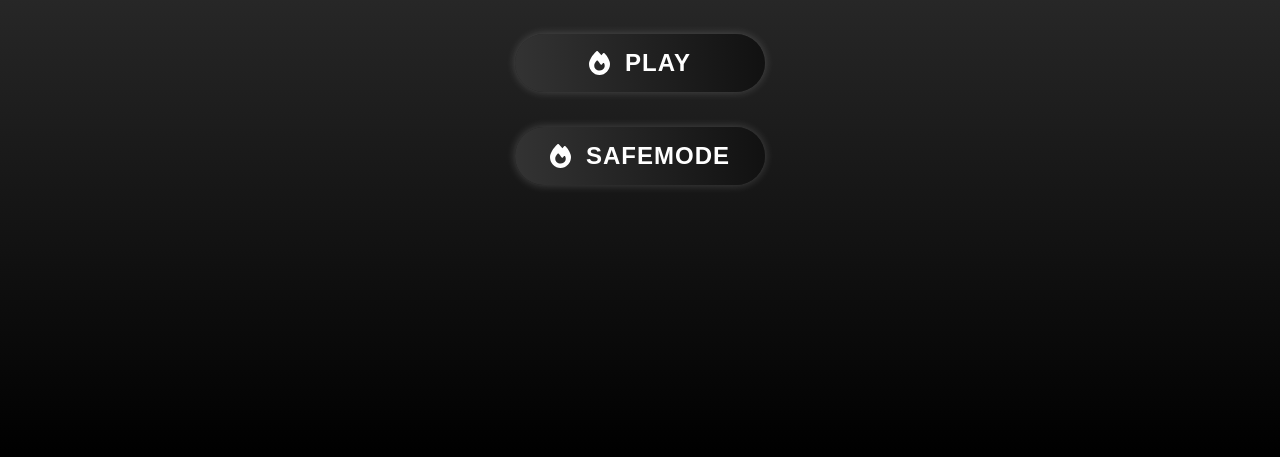
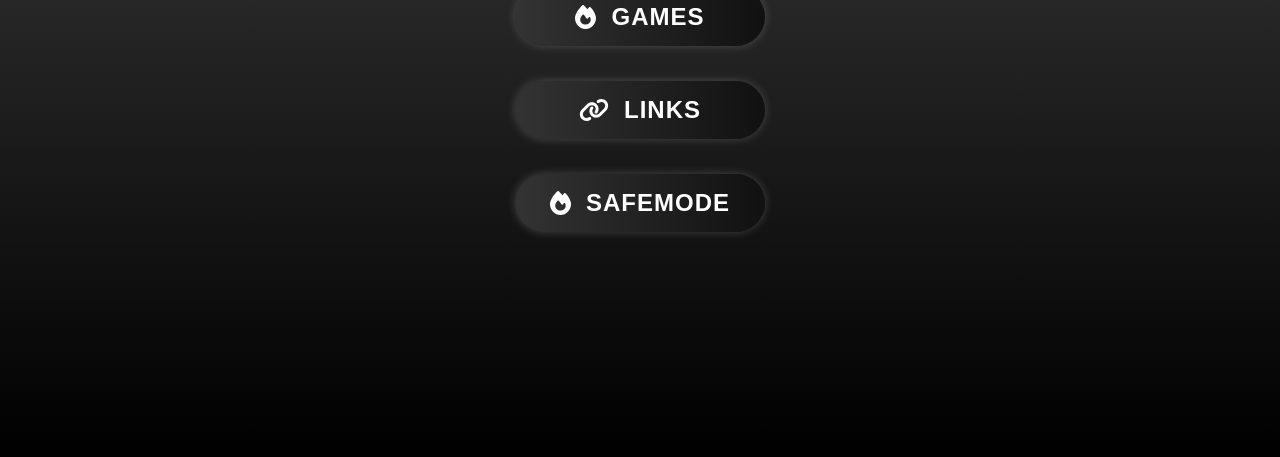
Before and after one commit to Clienttl/Clienttl.github.io, a plain HTML site: page index.html in a window 1280 px wide. Shown: the part 343-800 px from the top of the page. Drawn offline with Linux system fonts and the light colour scheme.

Commit message:
Update index.html

```diff
--- a/index.html
+++ b/index.html
@@ -107,7 +107,11 @@
 
     <div class="button-container">
         <button class="btn" onclick="startLoading('games.html')">
-            <i class="fas fa-fire"></i> Play
+            <i class="fas fa-fire"></i> Games
+        </button>
+        <div class="button-container">
+        <button class="btn" onclick="startLoading('link.html')">
+            <i class="fas fa-link"></i> Links
         </button>
     <div class="button-container">
         <button class="btn" onclick="startLoading('sp.html')">
```
